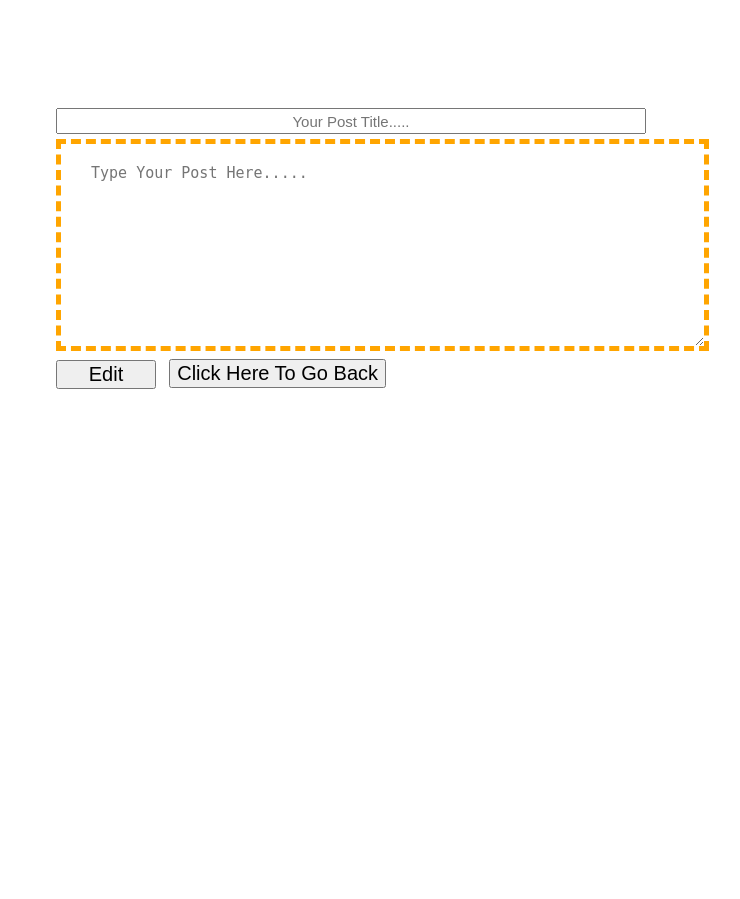
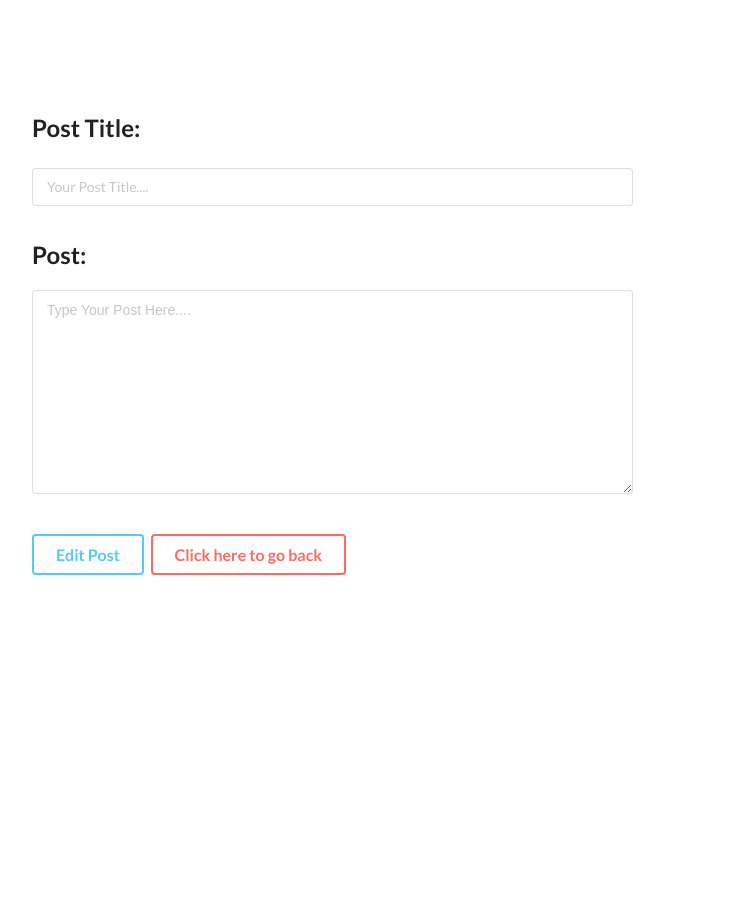
Before and after one commit to sayuj1/social-site-for-college-students, a PHP site: page /edit_post.php in a window 1280 px wide. Shown: the whole page, without its empty margins (284-1024 px from the left). Before the commit the page ends 389 px from the top, so only its background shows below. Run offline with PHP 8.4, Linux system fonts and the light colour scheme; a user stored in the database is signed in; data that the repository does not hold is empty.

Commit message:
edit post page ui improved and post ui fixed

```diff
--- a/edit_post.php
+++ b/edit_post.php
@@ -14,22 +14,37 @@ if(!isset($_SESSION['username']))
     <meta charset="UTF-8">
     <title>edit_post</title>
     <link href="css/edit_post.css" rel="stylesheet" type="text/css">
+    <link rel="stylesheet" href="https://cdnjs.cloudflare.com/ajax/libs/semantic-ui/2.4.1/semantic.min.css">
+    <script src="https://cdnjs.cloudflare.com/ajax/libs/jquery/3.3.1/jquery.min.js"></script>
+       <script src="https://cdnjs.cloudflare.com/ajax/libs/semantic-ui/2.4.1/semantic.min.js"></script>
 </head>
 <body>
-    <div class="edit_post_container">
-    <form method="post" action='edit_post.php'>
-            <input type="text" name="post_title1" placeholder="Your Post Title....." class="post_title">
+    <div class="ui container">
+       <form action="edit_post.php" method="post" class="ui form" style="margin-top: 10%;">
+           <div class="ui grid" style="margin-left: 20%;">
+               <div class="eleven wide column">
+                   <div class="field">
+                       <label for="post_title1">
+                           <h2> Post Title: </h2>
+                       </label><br>
+                       <input type="text" name="post_title1" placeholder="Your Post Title...." required>
                        <?php if(isset($_POST['edit_post']))
                         {
                         $post_id1 = $_POST['post_id'];
                         }?>
                         <input type="hidden" name="post_id1" value="<?php echo $post_id1; ?>">
-            <textarea name="post_message1" placeholder="Type Your Post Here....." rows="10" cols="64" style="padding-left:30px;padding-right:20px;padding-top:20px;border:5px dashed orange;font-size:15px;"></textarea><br>
-            <input name="submit_post1" type="submit" value="Edit" class="submit_post">
+                   </div><br>
+                   <label for="post_message">
+                       <h2>Post:</h2>
+                   </label><br>
+                   <textarea id="" cols="30" rows="10" placeholder="Type Your Post Here...." name="post_message1" required></textarea> <br><br><br>
+                   <input type="submit" name="submit_post1" value="Edit Post" class="ui inverted blue large button">
+                   <div class="ui button red large inverted" onclick="window.location.href='post.php'">Click here to go back</div>
+               </div>
+           </div>
        </form>
-       <!--<a href="post.php" class="go_back_btn">Click here to go back</a>-->
-       <button class="go_back_btn" onclick="window.location.href='post.php'">Click here to go back</button>
     </div>
+
        <?php
      if(isset($_POST['submit_post1']))
       {
--- a/post.php
+++ b/post.php
@@ -17,7 +17,6 @@ if(!isset($_SESSION['username']))
     <link rel="stylesheet" href="https://cdnjs.cloudflare.com/ajax/libs/semantic-ui/2.4.1/semantic.min.css">
     <script src="https://cdnjs.cloudflare.com/ajax/libs/jquery/3.3.1/jquery.min.js"></script>
        <script src="https://cdnjs.cloudflare.com/ajax/libs/semantic-ui/2.4.1/semantic.min.js"></script>
-
 </head>
 
 <body>
@@ -66,7 +65,7 @@ if(!isset($_SESSION['username']))
             $date2=chat_time_ago($date1);
             $post_title=$row['post_title'];
             echo ' <h1 class="ui header" style="text-align:center;font-size:50px;">My Posts</h1>
-            <div class="ui segment">
+
             <div class="ui segments">
                     <div class="ui segment">
                      <form action="edit_post.php" method="post"><p style="text-transform:capitalize;font-size:30px;">'.$post_title.'
@@ -185,7 +184,7 @@ if(!isset($_SESSION['username']))
            }
        }
     ?>
-       </div>
+        <br><br>
    </div>
 
 </body>
```
Lines whose indentation alone changed are shown as unchanged.
